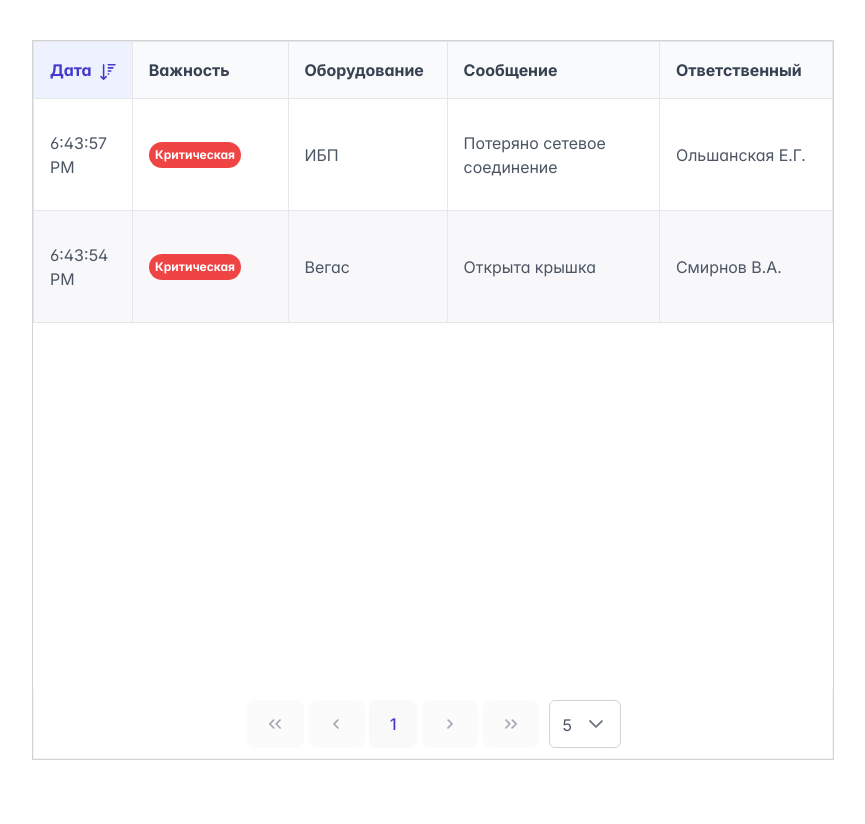
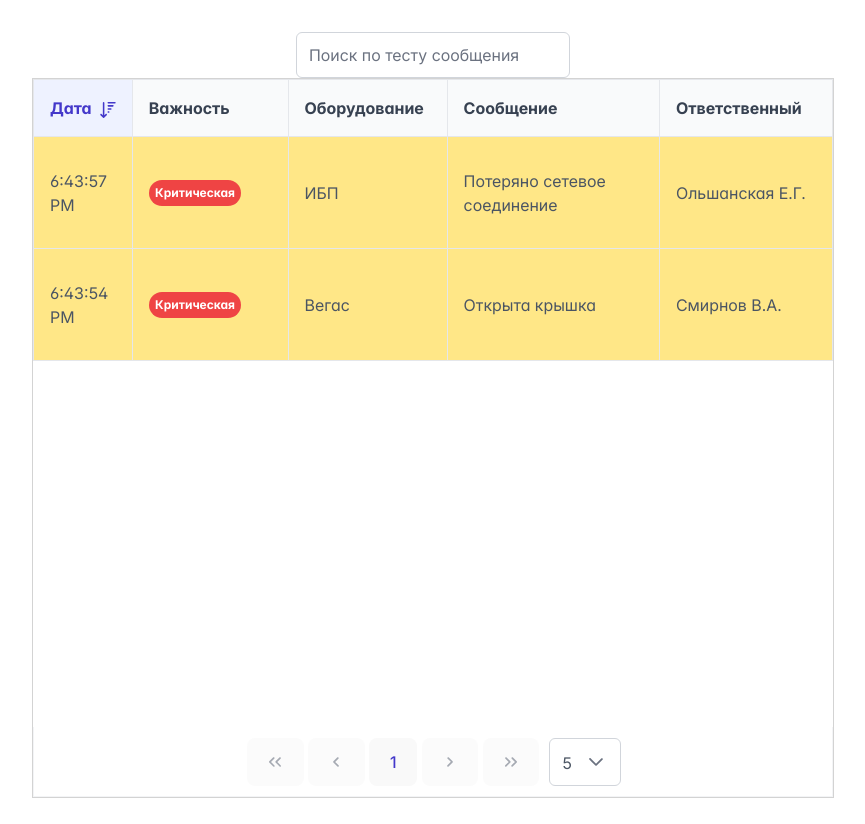
Before and after one commit to Vakulina/EventLogTask, a React (Vite) app: page / in a window 1280 px wide. Shown: the top 824 px of the page, without its empty margins (207-1072 px from the left). Before the commit the page ends 800 px from the top, so only its background shows below. Built offline with nearby package versions, Linux system fonts and the light colour scheme.

Commit message:
добавить функционал выбора строки и кастомные хуки

```diff
--- a/package.json
+++ b/package.json
@@ -27,6 +27,7 @@
     "eslint": "^8.45.0",
     "eslint-plugin-react-hooks": "^4.6.0",
     "eslint-plugin-react-refresh": "^0.4.3",
+    "sass": "^1.69.5",
     "typescript": "^5.0.2",
     "vite": "^4.4.5",
     "vite-plugin-svgr": "^4.1.0",
--- a/src/App.css
+++ b/src/App.css
@@ -7,3 +7,6 @@
 body {
     font-family: var(--font-family);
 }
+:root {
+  --bg-primary: rgba(255, 204, 0, 0.471);
+}
--- a/src/modules/LogsPage/LogsPage.css
+++ /dev/null
@@ -1,3 +0,0 @@
-.row {
-  height: 14vh;
-}
--- /dev/null
+++ b/src/modules/LogsPage/LogsPage.scss
@@ -0,0 +1,23 @@
+.logs {
+  &__row {
+    height: 14vh;
+    opacity: 0.6;
+    background-color: var(--bg-primary);
+    cursor: none;
+  }
+  &__row:focus-visible {
+    outline: none;
+  }
+  &__row:focus {
+    color: #495057;
+  }
+  &__row_bg-primary {
+    opacity: 1;
+    cursor: pointer;
+  }
+
+  &__row_bg-primary:focus {
+    outline: 0.15rem solid #c7d2fe;
+    outline-offset: -0.15rem;
+  }
+}
--- a/src/modules/LogsPage/LogsPage.tsx
+++ b/src/modules/LogsPage/LogsPage.tsx
@@ -1,39 +1,75 @@
 import { useEffect, useRef, useState } from 'react';
 import { generateDataService } from 'services/generateDataService';
-import { EventDTO } from 'shared/models';
-import { DataTable } from 'primereact/datatable';
+import {
+  DataTable,
+  DataTableSelectionSingleChangeEvent,
+} from 'primereact/datatable';
 import { Column } from 'primereact/column';
-import './LogsPage.css';
+import './LogsPage.scss';
 import { degreeCellTemplate, prepareLog, rowClass } from './utils';
+import { EventType } from 'shared/types/Events';
+import { useInterval, useEventListener } from 'primereact/hooks';
+import { InputText } from 'primereact/inputtext';
 
 export const LogsPage = () => {
-  const [logs, setLogs] = useState<EventDTO[]>([]);
+  const [logs, setLogs] = useState<EventType[]>([]);
   const [messagesCount, setMessagesCount] = useState<number>(0);
-  const timerRef = useRef<number | undefined>(undefined);
+  const [selectedLog, setSelectedLog] = useState<null | EventType>(null);
+
   const logsRef = useRef(logs);
   logsRef.current = logs;
 
-  useEffect(() => {
-    timerRef.current = setInterval(() => {
-      setLogs([...logsRef.current, generateDataService.generateEvent()]);
+  useInterval(
+    () => {
+      setLogs([
+        ...logsRef.current,
+        prepareLog(generateDataService.generateEvent()),
+      ]);
       setMessagesCount((prev) => prev + 1);
-    }, 2500);
+    },
+    2500,
+    messagesCount < 1000
+  );
 
-    return () => clearTimeout(timerRef.current);
-  }, []);
+  const [bindSpaceDown, unbindSpaceDown] = useEventListener({
+    type: 'keydown',
+    listener: (e) => {
+      if (e instanceof KeyboardEvent && e.code === 'Space') onKeyDown();
+    },
+  });
 
   useEffect(() => {
-    if (messagesCount > 1000) clearTimeout(timerRef.current);
-  }, [messagesCount]);
+    bindSpaceDown();
+    return () => {
+      unbindSpaceDown();
+    };
+  }, [bindSpaceDown, unbindSpaceDown]);
 
+  const onKeyDown = () => {
+    const newLogs = logs.map((log) => {
+      if (log.id === selectedLog?.id) log.isUnread = false;
+      return log;
+    });
+    setLogs(newLogs);
+  };
+
+  const onSelectionChange = (
+    e: DataTableSelectionSingleChangeEvent<EventType[]>
+  ) => {
+    if (e.value !== null && e.value !== undefined) {
+      setSelectedLog(e.value);
+    }
+  };
 
   return (
-    <>
+    <div className='logs'>
+      <div className='logs__search'>
+        <InputText placeholder='Поиск по тесту сообщения' />
+      </div>
       <DataTable
-        value={logs.map((item) => prepareLog(item))}
+        value={logs}
         rowClassName={rowClass}
         showGridlines
-        stripedRows
         paginator
         rows={5}
         rowsPerPageOptions={[5, 10]}
@@ -41,6 +77,11 @@ export const LogsPage = () => {
         sortOrder={-1}
         tableStyle={{ width: '50rem' }}
         emptyMessage='Журнал событий пуст'
+        selection={selectedLog}
+        onSelectionChange={onSelectionChange}
+        dataKey='id'
+        selectionMode='single'
+        metaKeySelection={true}
         style={{
           minHeight: '90vh',
           display: 'flex',
@@ -67,6 +108,6 @@ export const LogsPage = () => {
           style={{ width: '22%' }}
         />
       </DataTable>
-    </>
+    </div>
   );
 };
--- a/src/modules/LogsPage/utils.tsx
+++ b/src/modules/LogsPage/utils.tsx
@@ -6,14 +6,14 @@ export const prepareLog = (log: EventDTO): EventType => {
   return {
     ...log,
     degree: log.degree.name,
-    equipment: log.equipment?.name||'',
-    isUnread:true,
+    equipment: log.equipment?.name || '',
+    isUnread: true,
   };
 };
 export const rowClass = (data: EventType) => {
   return {
-      'bg-primary': data.isUnread,
-      'row':true
+    'logs__row_bg-primary': data.isUnread,
+    'logs__row': true,
   };
 };
 const getDegreeTag = (status: string) => {
--- a/src/services/generateDataService.ts
+++ b/src/services/generateDataService.ts
@@ -1,4 +1,5 @@
 import { faker } from '@faker-js/faker';
+import { EventDTO } from 'shared/models';
 import { v4 as uuidv4 } from 'uuid';
 
 class GenerateDataService {
@@ -47,7 +48,7 @@ class GenerateDataService {
     return Math.floor(Math.random() * (max - min + 1)) + min;
   };
 
-  generateEvent = () => {
+  generateEvent = ():EventDTO => {
     const id = uuidv4();
     const message =
       this.messageList[this.getRandomNumber(0, this.messageList.length - 1)];
```
Also changed, not shown: 1 other file (tests, documents, lock files or other folders). Lines whose indentation alone changed are shown as unchanged.
